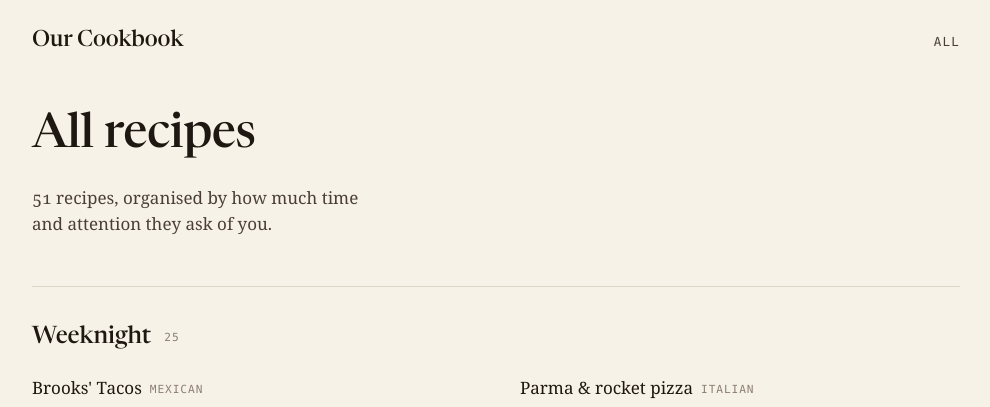
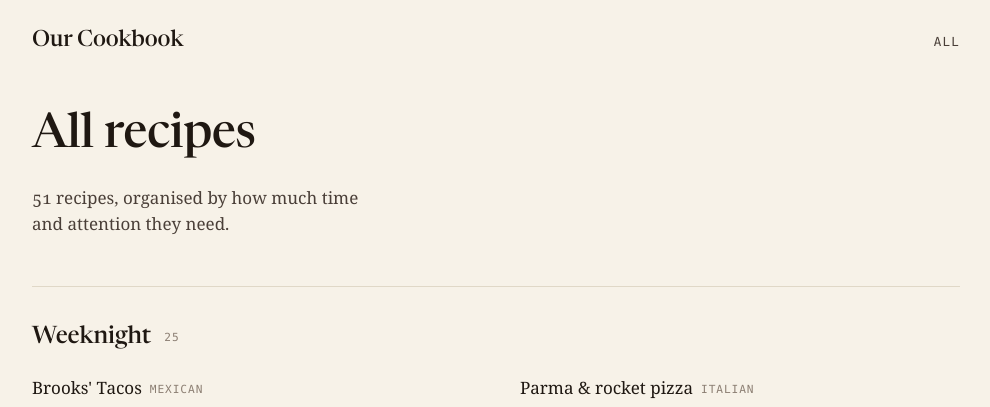
Before and after one commit to spikeheap/home_cookbook, a Jekyll site: the page built from all.html, in a window 1280 px wide. Shown: the top 407 px of the page, without its empty margins (144-1134 px from the left). Built offline with Jekyll 4.4.1, drawn with Linux system fonts in a browser that asks for light colours.

Commit message:
Tweak site wording

```diff
--- a/all.html
+++ b/all.html
@@ -6,7 +6,7 @@ permalink: /all/
 
 <article class="all-recipes">
   <h1 class="all-recipes__title">All recipes</h1>
-  <p class="all-recipes__lede">{{ site.recipes.size }} recipes, organised by how much time and attention they ask of you.</p>
+  <p class="all-recipes__lede">{{ site.recipes.size }} recipes, organised by how much time and attention they need.</p>
 
   {% assign weeknight = site.recipes | where: "effort", "weeknight" | sort: "name" %}
   {% assign weekend   = site.recipes | where: "effort", "weekend"   | sort: "name" %}
```
